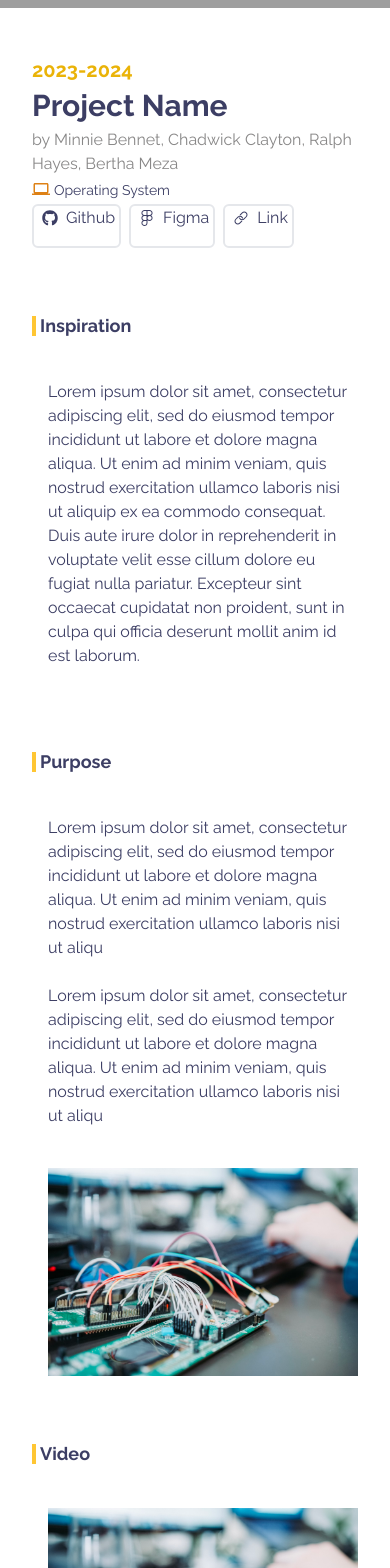
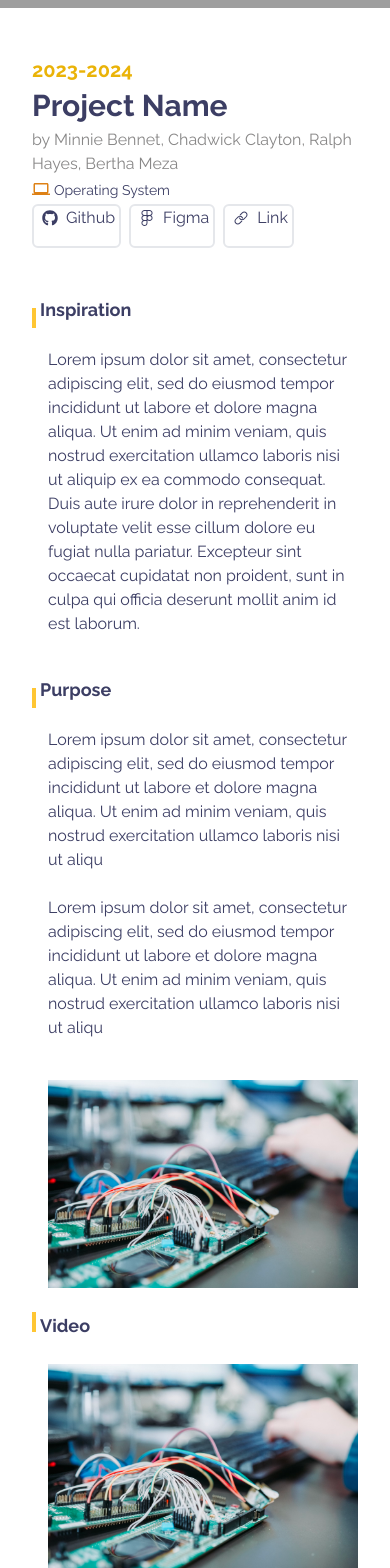
Before and after one commit to acm-ucr/senior-design-website, a Next.js app: page /projects/details in a window 390 px wide. Shown: the part 432-2000 px from the top of the page. Built offline with nearby package versions, Linux system fonts and the light colour scheme; grey boxes are pictures that could not be loaded.

Commit message:
added responsive design for projects/details

```diff
--- a/src/components/details/Details.jsx
+++ b/src/components/details/Details.jsx
@@ -9,7 +9,7 @@ const Details = () => {
       <div className="relative h-96 w-full">
         <Image src={img2} layout="fill" objectFit="cover" alt="projectImage" />
       </div>
-      <div className="bg-white px-8 md:px-64">
+      <div className="bg-white px-8 md:px-32 lg:px-32 xl:px-64">
         <Title
           year="2023-2024"
           projectName="Project Name"
@@ -17,11 +17,13 @@ const Details = () => {
           type="Operating System"
           logo="oslogo"
         />
-        <div className="flex items-center gap-1">
+
+        <div className="flex items-center gap-1 pt-5">
           <div className="bg-senior-yellow-100 h-5 w-1" />
-          <p className="font-bold text-lg pt-3">Inspiration</p>
+          <p className="font-bold text-lg">Inspiration</p>
         </div>
-        <p className="pl-4 pt-4 pb-12">
+
+        <p className="pl-4 pt-2 pb-4">
           Lorem ipsum dolor sit amet, consectetur adipiscing elit, sed do
           eiusmod tempor incididunt ut labore et dolore magna aliqua. Ut enim ad
           minim veniam, quis nostrud exercitation ullamco laboris nisi ut
@@ -33,9 +35,9 @@ const Details = () => {
 
         <div className="flex items-center gap-1">
           <div className="bg-senior-yellow-100 h-5 w-1" />
-          <p className="font-bold text-lg pt-3">Purpose</p>
+          <p className="font-bold text-lg">Purpose</p>
         </div>
-        <div className="grid grid-cols-1 md:grid-cols-2 pl-4 pt-4 pb-12 gap-4">
+        <div className="flex flex-col items-center lg:grid lg:grid-cols-2 pl-4 pt-2 gap-4">
           <p>
             Lorem ipsum dolor sit amet, consectetur adipiscing elit, sed do
             eiusmod tempor incididunt ut labore et dolore magna aliqua. Ut enim
@@ -55,10 +57,10 @@ const Details = () => {
 
         <div className="flex items-center gap-1">
           <div className="bg-senior-yellow-100 h-5 w-1" />
-          <p className="font-bold text-lg pt-3">Video</p>
+          <p className="font-bold text-lg pt-6">Video</p>
         </div>
 
-        <div className="pl-4 pt-4 pb-16 flex justify-center">
+        <div className="pl-4 pt-2 pb-16 flex justify-center">
           <Image src={img1} width={450} height={350} alt="projectimage" />
         </div>
       </div>
--- a/src/components/details/Title.jsx
+++ b/src/components/details/Title.jsx
@@ -40,7 +40,7 @@ const Title = ({ year, projectName, teamMembers, type, logo }) => {
         />
         <p className="text-senior-purple-100 text-sm mb-1">{type}</p>
       </div>
-      <div className="flex pb-5">
+      <div className="flex">
         <div className="flex border-2 rounded">
           <FaGithub className="mt-1 mx-2" />
           <p className="flex-shrink-0 pr-1">Github</p>
```
